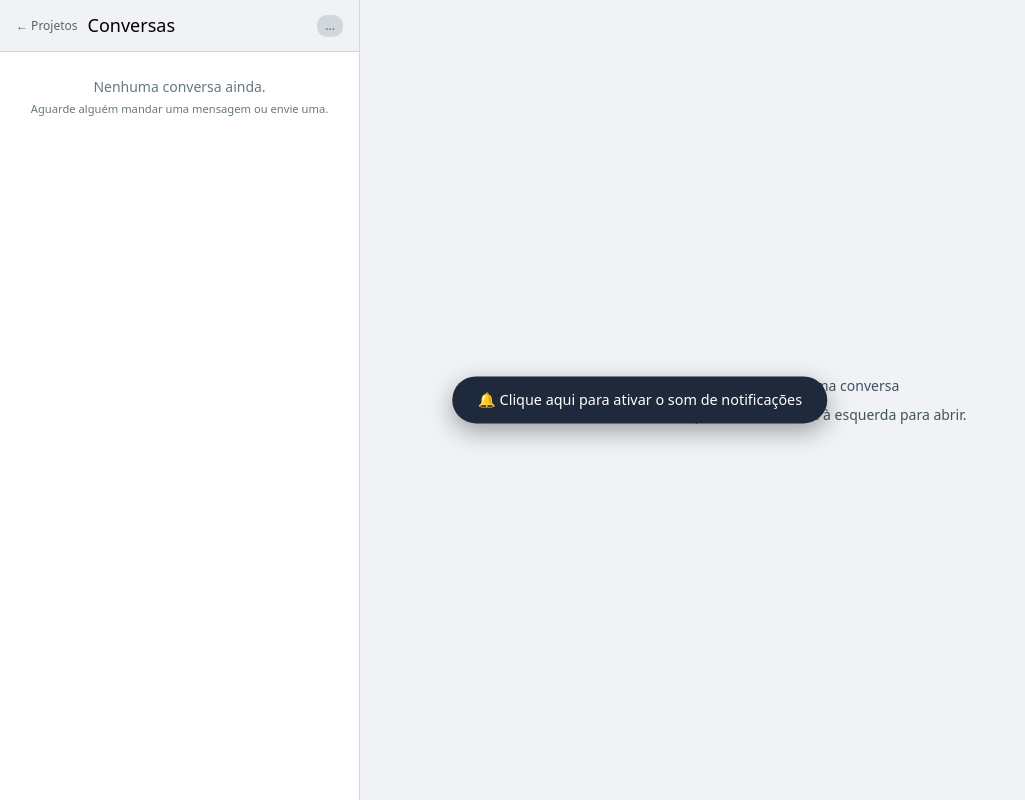
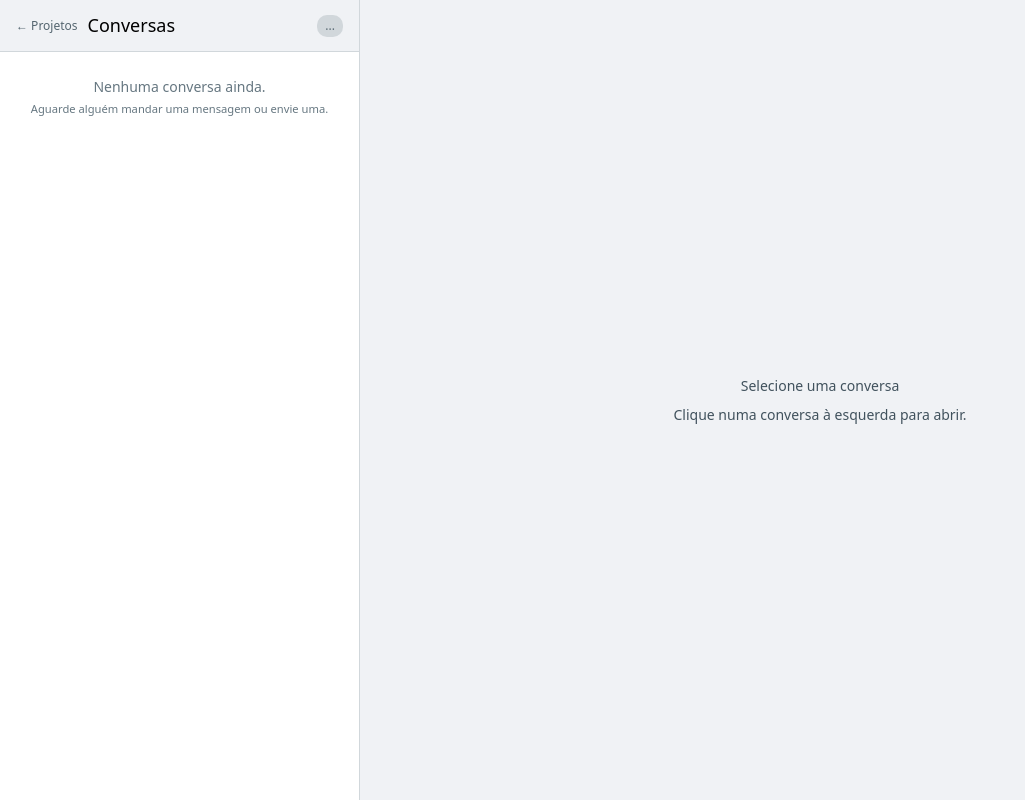
Before and after one commit to rotteny/WP-GORILA-legacy, a Laravel app: page /p/1/chat in a window 1280 px wide. Shown: the whole page, without its empty margins (0-1025 px from the left). Run offline with Laravel 12, Linux system fonts and the light colour scheme; a user stored in the database is signed in; data comes from the database, SQL or seed files in the repository; style sheets or scripts are compiled from the project's sources; some libraries are stand-ins or nearby versions.

Commit message:
feat: AudioContext substitui HTMLAudioElement para unlock de áudio
- AudioContext.resume() é o mecanismo oficial — persiste na sessão após 1 clique
- Botão 🔇 no header (só aparece se bloqueado) substitui o banner central
- Ao montar, tenta resume() imediatamente (funciona se browser já autorizou)
- _playAlarm() usa createBufferSource para máxima compatibilidade

Co-Authored-By: Claude Sonnet 4.6 <noreply@anthropic.com>

```diff
--- a/resources/js/components/ChatScreen.vue
+++ b/resources/js/components/ChatScreen.vue
@@ -1,9 +1,5 @@
 <template>
   <div class="wa-wrap">
-    <!-- Banner de permissão de áudio -->
-    <div v-if="audioBlocked" class="wa-audio-banner" @click="requestAudio">
-      🔔 Clique aqui para ativar o som de notificações
-    </div>
     <!-- COLUNA ESQUERDA: lista de conversas -->
     <aside class="wa-side">
       <header class="wa-side__header">
@@ -11,6 +7,9 @@
           <a href="/" class="wa-back">← Projetos</a>
           <h2>Conversas</h2>
           <span class="wa-side__status" :class="statusClass">{{ statusLabel }}</span>
+          <button v-if="audioBlocked" class="wa-audio-btn" @click="requestAudio" title="Ativar notificações sonoras">
+            🔇
+          </button>
         </div>
         <div v-if="projectName" class="wa-side__project">{{ projectName }}</div>
       </header>
@@ -228,8 +227,9 @@ export default {
       filePreviewUrl: null,     // URL.createObjectURL — só pra imagens
       unreadCounts: JSON.parse(localStorage.getItem(`wp_unread_${document.getElementById('wa-chat-app')?.dataset.instanceSlug}`) || '{}'),
       flashingJids: {},         // { [jid]: true } — itens pulsando (reativo via spread)
-      audioBlocked: localStorage.getItem('wp_audio_unlocked') !== '1',
-      audioEl: null,            // elemento reutilizado (desbloqueio persiste no mesmo objeto)
+      audioBlocked: true,
+      audioCtx: null,
+      audioBuffer: null,
     };
   },
 
@@ -282,48 +282,46 @@ export default {
   },
 
   mounted() {
-    this.audioEl = new Audio('/sounds/alarme.mp3');
+    this.audioCtx = new (window.AudioContext || window.webkitAudioContext)();
 
-    if (localStorage.getItem('wp_audio_unlocked') === '1') {
-      // Já autorizou antes: sem banner, mas ainda precisa de gesto real.
-      // Desbloqueio silencioso no primeiro clique em qualquer lugar da página.
-      this.audioBlocked = false;
-      document.addEventListener('click', this._silentUnlock, { once: true });
-    }
-    // Se nunca autorizou, audioBlocked já é true e o banner aparece.
+    // Pré-carrega o buffer uma vez
+    fetch('/sounds/alarme.mp3')
+      .then(r => r.arrayBuffer())
+      .then(buf => this.audioCtx.decodeAudioData(buf))
+      .then(decoded => { this.audioBuffer = decoded; })
+      .catch(() => {});
+
+    // Tenta resumir imediatamente (funciona se o browser já autorizou na sessão)
+    this.audioCtx.resume().then(() => {
+      if (this.audioCtx.state === 'running') this.audioBlocked = false;
+    });
 
     this.refreshAll();
     this.connectEcho();
     this.pollHandle = setInterval(this.fetchChats, 30_000);
   },
 
-  beforeUnmount() {
-    this.disconnectEcho();
-    this.stopPolling();
-    this.clearFile();
-    document.removeEventListener('click', this._silentUnlock);
-  },
-  beforeDestroy() {
-    this.disconnectEcho();
-    this.stopPolling();
-    this.clearFile();
-    document.removeEventListener('click', this._silentUnlock);
-  },
+  beforeUnmount() { this.disconnectEcho(); this.stopPolling(); this.clearFile(); },
+  beforeDestroy()  { this.disconnectEcho(); this.stopPolling(); this.clearFile(); },
 
   methods: {
-    _silentUnlock() {
-      this.audioEl.play()
-        .then(() => { this.audioEl.pause(); this.audioEl.currentTime = 0; })
-        .catch(() => {});
+    requestAudio() {
+      // AudioContext.resume() é o gesto oficial que desbloqueia o contexto
+      // de áudio no browser — persiste durante toda a sessão após um clique.
+      this.audioCtx.resume().then(() => {
+        localStorage.setItem('wp_audio_unlocked', '1');
+        this.audioBlocked = false;
+        this._playAlarm(); // toca como confirmação
+      });
     },
 
-    requestAudio() {
-      this.audioEl.play()
-        .then(() => {
-          localStorage.setItem('wp_audio_unlocked', '1');
-          this.audioBlocked = false;
-        })
-        .catch(() => { this.audioBlocked = true; });
+    _playAlarm() {
+      if (!this.audioBuffer || !this.audioCtx) return;
+      if (this.audioCtx.state === 'suspended') { this.audioBlocked = true; return; }
+      const src = this.audioCtx.createBufferSource();
+      src.buffer = this.audioBuffer;
+      src.connect(this.audioCtx.destination);
+      src.start(0);
     },
 
     stopPolling() {
@@ -343,8 +341,7 @@ export default {
           const payload = data.payload;
           if (!payload) return;
 
-          this.audioEl.currentTime = 0;
-          this.audioEl.play().catch(() => { this.audioBlocked = true; });
+          this._playAlarm();
 
           // Captura timestamps antes de recarregar para detectar qual chat mudou
           const prevTimestamps = Object.fromEntries(
@@ -956,20 +953,16 @@ export default {
   pointer-events: none;
 }
 
-.wa-audio-banner {
-  position: fixed;
-  top: 50%;
-  left: 50%;
-  transform: translate(-50%, -50%);
-  background: #1e293b;
-  color: #fff;
-  padding: .8rem 1.6rem;
-  border-radius: 999px;
-  font-size: .9rem;
+.wa-audio-btn {
+  background: none;
+  border: none;
   cursor: pointer;
-  z-index: 999;
-  box-shadow: 0 8px 24px rgba(0,0,0,.35);
-  white-space: nowrap;
+  font-size: 1.1rem;
+  padding: 2px 4px;
+  border-radius: 4px;
+  opacity: .7;
+  transition: opacity .2s;
+  title: "Ativar notificações sonoras";
 }
-.wa-audio-banner:hover { background: #334155; }
+.wa-audio-btn:hover { opacity: 1; background: rgba(0,0,0,.06); }
 </style>
```
